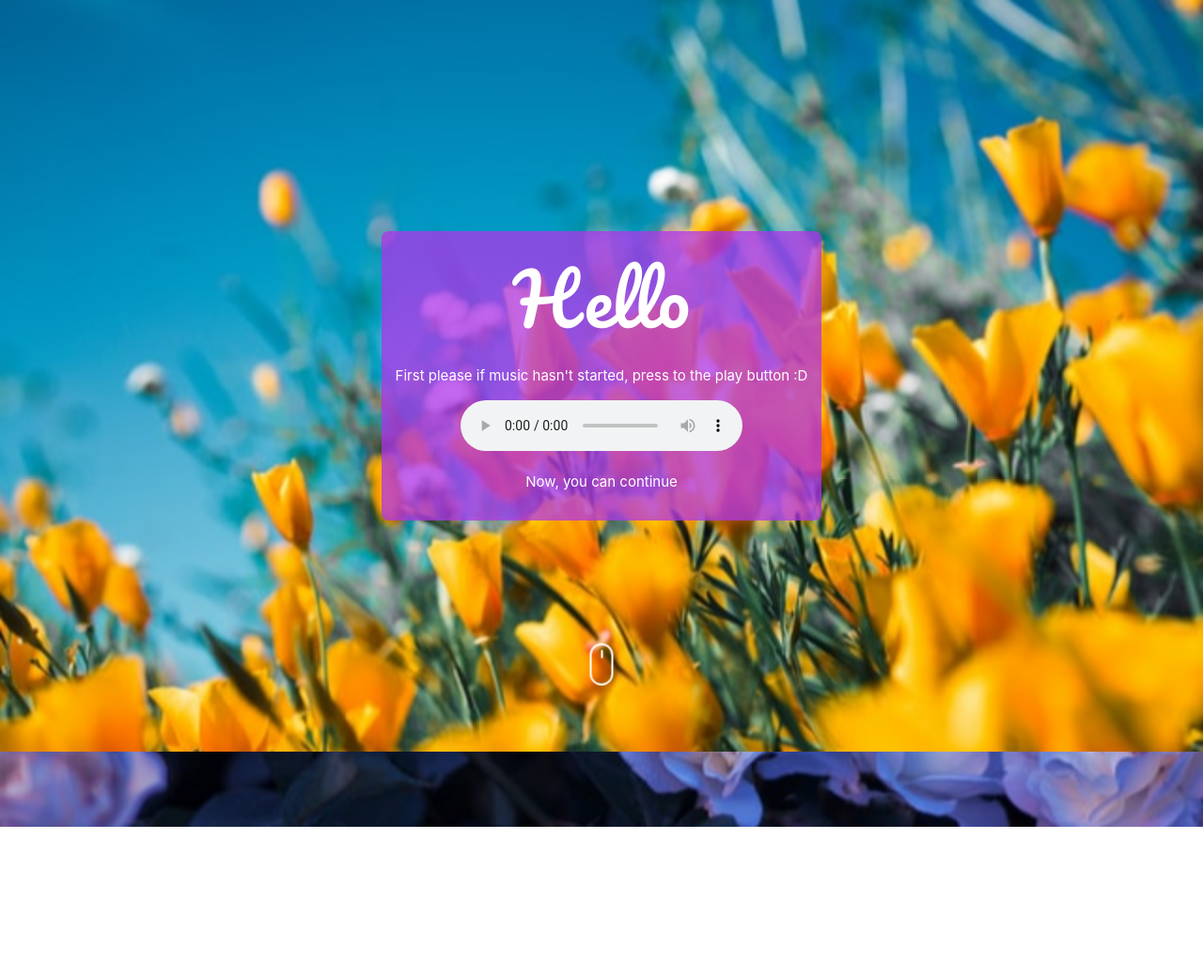
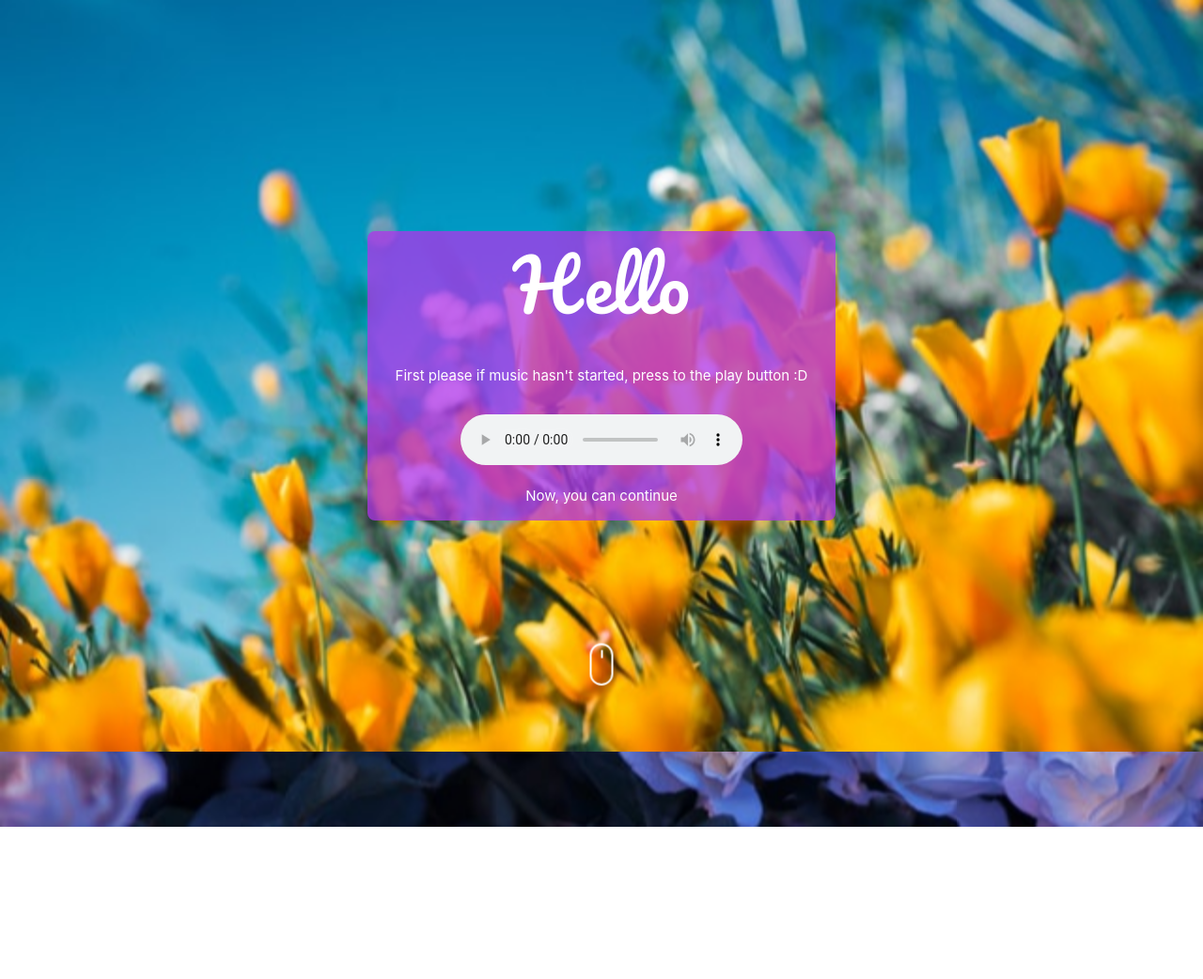
Before and after one commit to magohh/HBJ, a plain HTML site: page index.html in a window 1280 px wide. Shown: the top 1042 px of the page at 94% size. Drawn offline with nearby package versions, Linux system fonts and the light colour scheme; a web font is replaced by a local one.

Commit message:
margin 2

```diff
--- a/css/extra.css
+++ b/css/extra.css
@@ -32,6 +32,7 @@ p.fz-2{
   margin:0;}
 
 .margin-auto{margin: 0 auto;}
+.margin-2{margin:2em;}
 .mouse {
   display: block;
   position: absolute;
@@ -117,7 +118,6 @@ p.fz-2{
   border-radius: 8px;
   color: #fff;
   margin: 0 auto;
-  padding: 1em;
   text-align: center;
 }
 .bg-color-1 .content {
--- a/index.html
+++ b/index.html
@@ -20,7 +20,7 @@
 	<section class="bg-color container-p container--full">
 		<div class="content" style="position:relative;">
 			<div class="hello" data-aos="fade-right">Hello</div>
-			<p>First please if music hasn't started, press to the play button :D</p>
+			<p class="margin-2">First please if music hasn't started, press to the play button :D</p>
 			<audio controls autoplay="true" id="audio" src="palette.mp3"></audio>
 			<p>Now, you can continue</p>
 		</div>
```
